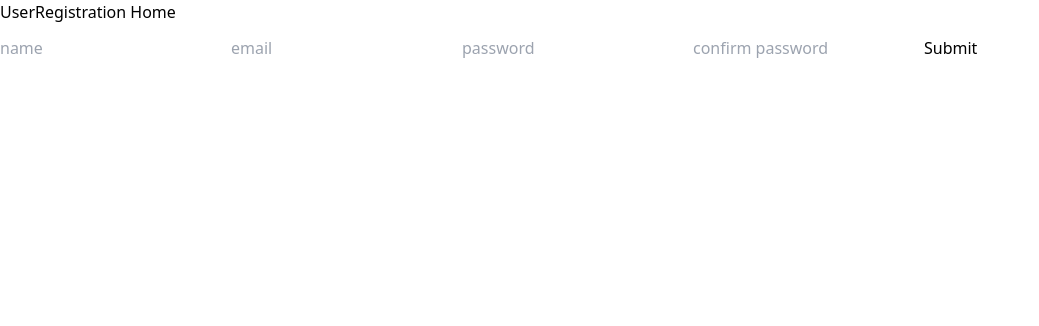
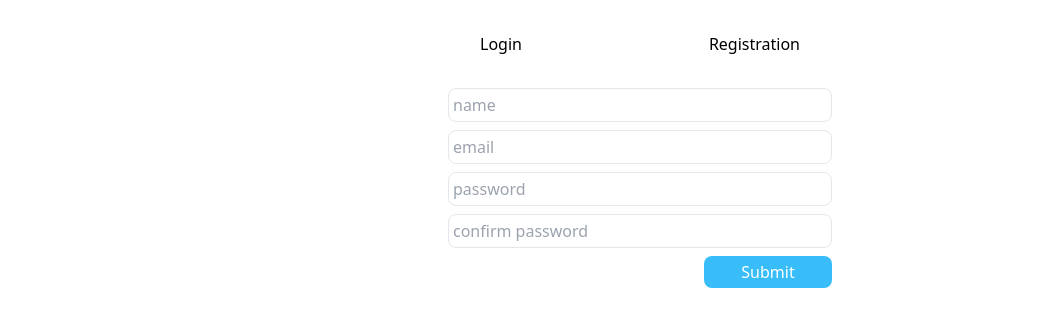
Before and after one commit to kozyrev42/social_vue_fron, a Vue app: page /user/registration in a window 1280 px wide. Shown: the top 326 px of the page, without its empty margins (0-1039 px from the left). Built offline with nearby package versions, Linux system fonts and the light colour scheme; no server answers.

Commit message:
5) вынес кнопки из роутинга, почистил HomeComponent, добавил роут personal, вывод ошибки при регистрации

```diff
--- a/src/App.vue
+++ b/src/App.vue
@@ -1,10 +1,114 @@
-<script setup>
+<template>
 
+  <div>
+    <div class="flex justify-between p-8 w-96 mx-auto">
+      <router-link v-if="!accessToken" to="/user/login" class="">Login</router-link>
+      <router-link v-if="!accessToken" to="/user/registration" class="">Registration</router-link>
+      <router-link v-if="accessToken" to="/user/personal" class="">Personal</router-link>
+      <button v-if="accessToken" @click.prevent="logout" class="">Выход</button>
+    </div>
+  </div>
+
+  <router-view @loginSuccess="updateAccessToken"></router-view>
+</template>
+
+<script>
+import api from './api'
+
+export default {
+  name: "App",
+  data() {
+    return {
+      accessToken: null,
+      refreshingToken: false // Флаг для отслеживания состояния обновления токена
+    }
+  },
+  props: {
+    msg: String
+  },
+
+  mounted() {
+    this.testApi();
+    this.getAccessToken();
+  },
+
+
+  // обновляем статус токена после обновления компонента
+  updated() {
+    this.getAccessToken();
+  },
+
+
+  methods: {
+    // получение токена, из локального хранилища
+    getAccessToken() {
+      this.accessToken = localStorage.getItem('social_access_token');
+    },
+
+
+    updateAccessToken() {
+      this.getAccessToken(); // Обновление accessToken из localStorage
+    },
+
+    testApi() {
+      api.get('/api/test')
+        .then(response => {
+          console.log(response)
+        })
+
+        .catch(error => {
+          console.log(error)
+        })
+    },
+
+    // метод выхода из системы
+    logout() {
+      api.post('/api/auth/logout')
+        .then(response => {
+          console.log(response)
+          // удаляем токен из localStorage
+          localStorage.removeItem('social_access_token');
+
+          // переход на страницу user.login
+          this.$router.push({name: 'user.login'})
+
+          // Обновляем компонент
+          this.$forceUpdate();
+        })
+
+        .catch(error => {
+          console.log(error)
+
+          // Проверяем, была ли ошибка "401 Unauthorized"
+          if (error.response && error.response.status === 401) {
+            if (!this.refreshingToken) { // Проверяем, не выполняется ли уже обновление
+              this.refreshingToken = true; // Устанавливаем флаг, что обновление началось
+
+              // Пытаемся обновить токен
+              api.post('/api/auth/refresh')
+                .then(refreshResponse => {
+                  // Получаем новый токен из ответа
+                  const newAccessToken = refreshResponse.data.access_token;
+
+                  // Обновляем токен в localStorage
+                  localStorage.setItem('social_access_token', newAccessToken);
+
+                  // Повторно пытаемся выполнить запрос на выход
+                  this.logout();
+                })
+                .catch(refreshError => {
+                  console.log(refreshError);
+                })
+                .finally(() => {
+                  this.refreshingToken = false; // Снимаем флаг после завершения обновления
+                });
+            }
+          }
+        })
+    }
+  }
+}
 </script>
-
-<template>
-  <router-view></router-view>
-</template>
 
 <style scoped>
 
--- a/src/components/HomeComponent.vue
+++ b/src/components/HomeComponent.vue
@@ -1,13 +1,5 @@
 <template>
-  <div>
-    <div class="">HomeComponent</div> <br/><br/>
 
-    <router-link to="/fruits" class="">Фрукты</router-link><br/><br/>
-    <router-link v-if="!accessToken" to="/user/login" class="">Login</router-link><br/><br/>
-    <router-link v-if="!accessToken" to="/user/registration" class="">Registration</router-link><br/><br/>
-
-    <button @click.prevent="logout" class="">Выход</button>
-  </div>
 </template>
 
 <script>
@@ -22,12 +14,9 @@ export default {
       refreshingToken: false // Флаг для отслеживания состояния обновления токена
     }
   },
-  props: {
-    msg: String
-  },
+
 
   mounted() {
-    this.testApi();
     this.getAccessToken();
   },
 
@@ -45,59 +34,6 @@ export default {
     },
 
 
-    testApi() {
-      api.get('/api/test')
-        .then(response => {
-          console.log(response)
-        })
-
-        .catch(error => {
-          console.log(error)
-        })
-    },
-
-    // метод выхода из системы
-    logout() {
-      api.post('/api/auth/logout')
-        .then(response => {
-          console.log(response)
-          // удаляем токен из localStorage
-          localStorage.removeItem('social_access_token');
-
-          // переход на страницу user.login
-          this.$router.push({name: 'user.login'})
-        })
-
-        .catch(error => {
-          console.log(error)
-
-          // Проверяем, была ли ошибка "401 Unauthorized"
-          if (error.response && error.response.status === 401) {
-            if (!this.refreshingToken) { // Проверяем, не выполняется ли уже обновление
-              this.refreshingToken = true; // Устанавливаем флаг, что обновление началось
-
-              // Пытаемся обновить токен
-              api.post('/api/auth/refresh')
-                .then(refreshResponse => {
-                  // Получаем новый токен из ответа
-                  const newAccessToken = refreshResponse.data.access_token;
-
-                  // Обновляем токен в localStorage
-                  localStorage.setItem('social_access_token', newAccessToken);
-
-                  // Повторно пытаемся выполнить запрос на выход
-                  this.logout();
-                })
-                .catch(refreshError => {
-                  console.log(refreshError);
-                })
-                .finally(() => {
-                  this.refreshingToken = false; // Снимаем флаг после завершения обновления
-                });
-            }
-          }
-        })
-    }
   }
 }
 </script>
--- a/src/components/User/UserLogin.vue
+++ b/src/components/User/UserLogin.vue
@@ -1,25 +1,14 @@
 <template>
-  <div>
-    <div>
-      UserLogin
-    </div>
-
-    <router-link to="/" class="btn btn-outline-success mb-2">Home</router-link><br>
-
-    <router-link to="/user/registration" class="btn btn-primary">Registration</router-link><br/><br/>
+  <div class="w-96 mx-auto">
 
     <div class="w-50">
-      <input v-model="email" type="email" id="email" class="form-control mt-3 mb-3" placeholder="email">
-      <input v-model="password" type="password" id="password" class="form-control mt-3 mb-3" placeholder="password">
+      <input v-model="email" type="email" id="email" class="w-96 p-1 mb-2 border border-inherit rounded-lg" placeholder="email">
+      <input v-model="password" type="password" id="password" class="w-96 p-1 mb-2 border border-inherit rounded-lg" placeholder="password">
 
+      <div v-if="error" class="" role="alert">{{ error }}</div>
 
-      <div v-if="error" class="alert alert-danger" role="alert">
-        {{ error }}
-      </div>
-
-      <input @click.prevent="login" type="submit" class="btn btn-primary">
+      <input @click.prevent="login" type="submit" class="block float-right mx-auto w-32 p-1 bg-sky-400 text-white rounded-lg">
     </div>
-
   </div>
 </template>
 
@@ -48,6 +37,9 @@ export default {
           // помещаем токен в localStorage
           localStorage.setItem('social_access_token', response.data.access_token)
 
+          // Вызываем событие успешной авторизации
+          this.$emit('loginSuccess');
+
           // переход на страницу Home
           this.$router.push({name: 'home'})
         })
--- /dev/null
+++ b/src/components/User/UserPersonal.vue
@@ -0,0 +1,15 @@
+<template>
+  <div class="w-96 mx-auto ">
+    Personal компонент
+  </div>
+</template>
+
+<script>
+export default {
+  name: "UserPersonal"
+}
+</script>
+
+<style scoped>
+
+</style>
--- a/src/components/User/UserRegistration.vue
+++ b/src/components/User/UserRegistration.vue
@@ -1,15 +1,12 @@
 <template>
-  <div>
-    UserRegistration
-
-    <router-link to="/" class="btn btn-outline-success mb-2">Home</router-link><br>
-
-    <div class="w-25">
-      <input v-model="name" type="text"  class="form-control mt-3 mb-3" placeholder="name">
-      <input v-model="email" type="email"  class="form-control mt-3 mb-3" placeholder="email">
-      <input v-model="password" type="password"  class="form-control mt-3 mb-3" placeholder="password">
-      <input v-model="password_confirmation" type="password"  class="form-control mt-3 mb-3" placeholder="confirm password">
-      <input @click.prevent="userRegistration" type="submit" class="btn btn-primary">
+  <div class="w-96 mx-auto">
+    <div class="">
+      <input v-model="name" type="text"  class="w-96 p-1 mb-2 border border-inherit rounded-lg" placeholder="name">
+      <input v-model="email" type="email"  class="w-96 p-1 mb-2 border border-inherit rounded-lg" placeholder="email">
+      <input v-model="password" type="password"  class="w-96 p-1 mb-2 border border-inherit rounded-lg" placeholder="password">
+      <input v-model="password_confirmation" type="password"  class="w-96 p-1 mb-2 border border-inherit rounded-lg" placeholder="confirm password">
+      <div v-if="error" class="" role="alert">{{ error }}</div>
+      <input @click.prevent="userRegistration" type="submit" class="block float-right mx-auto w-32 p-1 bg-sky-400 text-white rounded-lg">
     </div>
   </div>
 </template>
@@ -25,7 +22,9 @@ export default {
       name: null,
       email: null,
       password: null,
-      password_confirmation: null
+      password_confirmation: null,
+
+      error: null
     }
   },
 
@@ -42,13 +41,19 @@ export default {
           console.log(response)
           // помещаем токен в localStorage
           localStorage.setItem('social_access_token', response.data.access_token)
+
+          // Вызываем событие успешной авторизации
+          this.$emit('loginSuccess')
+
           // переход на страницу Home
           this.$router.push({name: 'home'})
-
         })
 
         .catch(error => {
           console.log(error)
+
+          // в this.error помещаем сообщение об ошибке
+          this.error = "формат почты неверный, или ошибка при заполнении"
         })
     }
   }
```
Also changed, not shown: src/router.js (+5 -2 lines), 1 other file (tests, documents, lock files or other folders).
